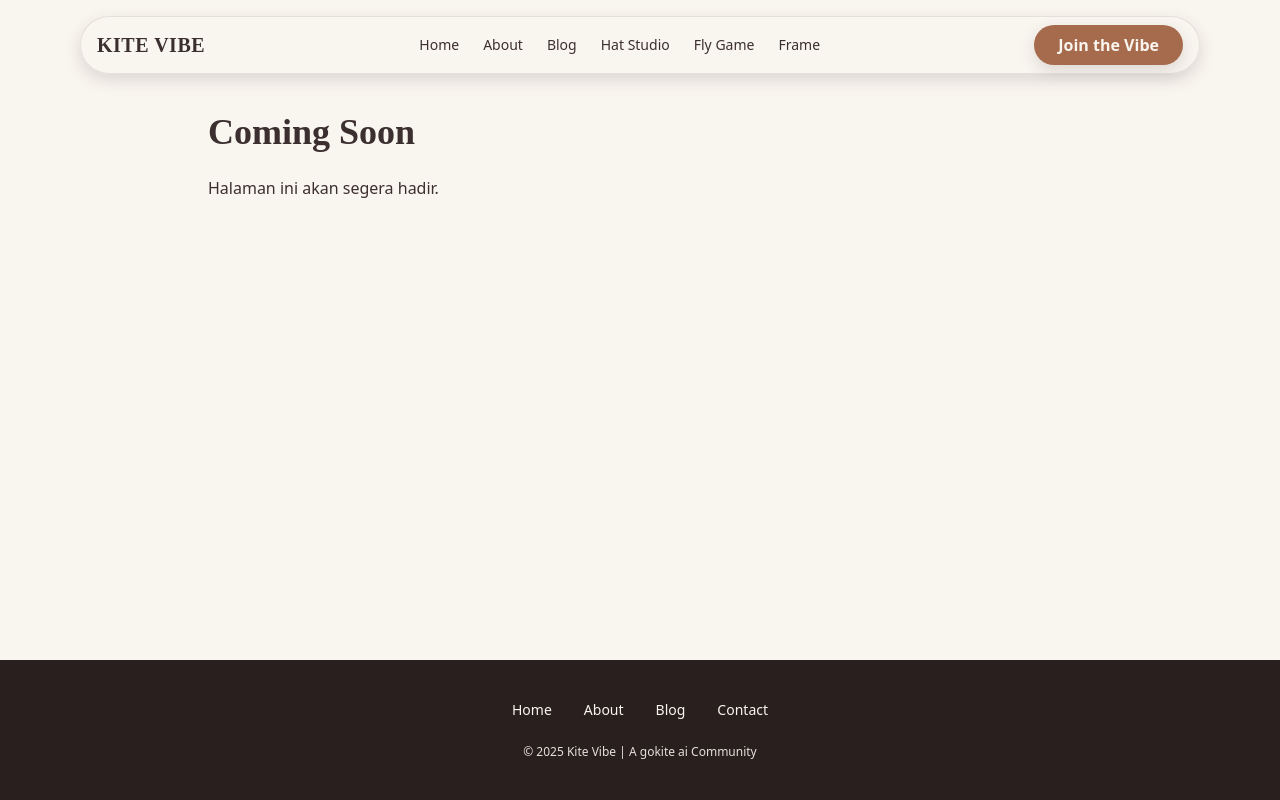
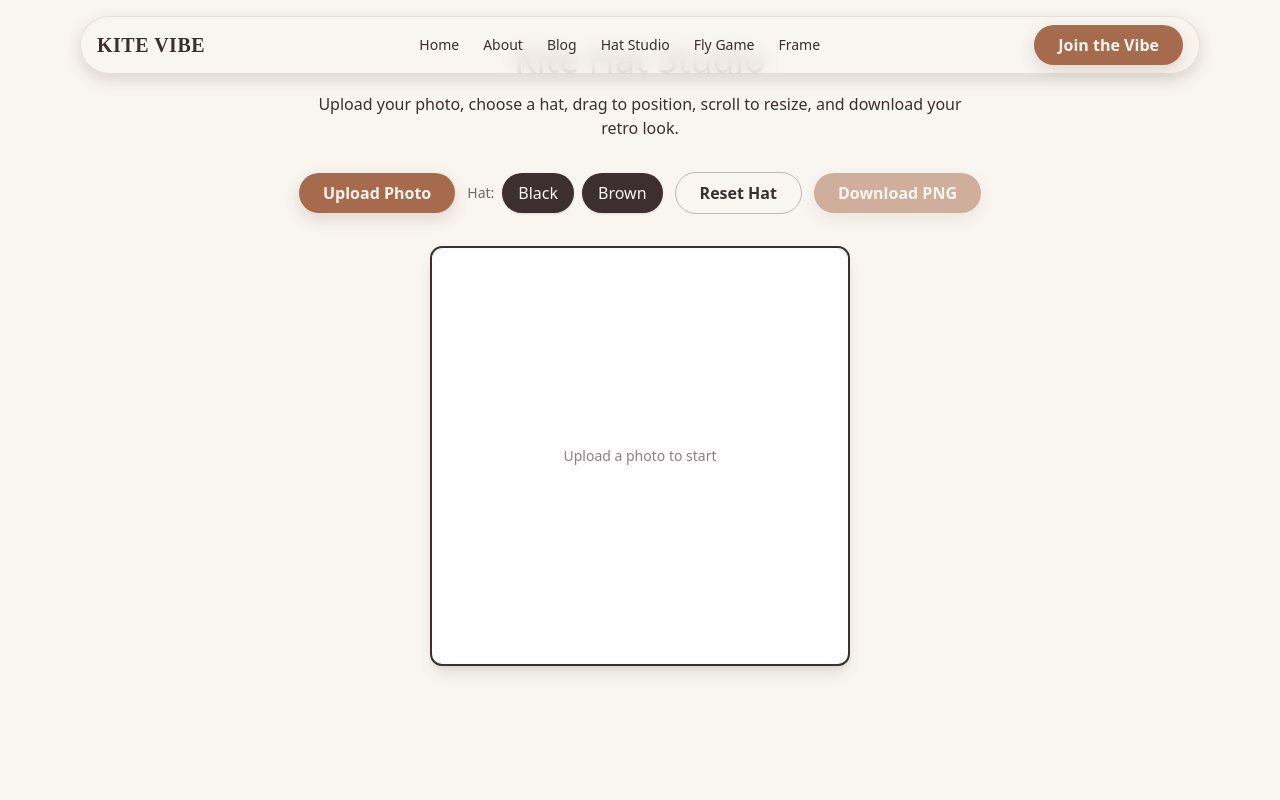
Before and after one commit to apdsdotcom-gif/kitevibe, a Next.js app: page /hat-studio in a window 1280 px wide. Shown: the top 800 px of the page. Built offline with nearby package versions, Linux system fonts and the light colour scheme.

Commit message:
Update page.tsx

```diff
--- a/app/hat-studio/page.tsx
+++ b/app/hat-studio/page.tsx
@@ -1,8 +1,269 @@
-export default function Page(){
+"use client";
+
+import { useEffect, useRef, useState } from "react";
+
+type HatMeta = {
+  src: string;
+  img?: HTMLImageElement;
+  naturalW?: number;
+  naturalH?: number;
+};
+
+const HATS: Record<"black" | "brown", HatMeta> = {
+  black: { src: "/images/hat-black.png" },
+  brown: { src: "/images/hat-brown.png" },
+};
+
+export default function HatStudioPage() {
+  // photo states
+  const [photoDataURL, setPhotoDataURL] = useState<string | null>(null);
+  const [photoNatural, setPhotoNatural] = useState({ w: 0, h: 0 });
+  const photoImgRef = useRef<HTMLImageElement | null>(null);
+
+  // preview layout
+  const PREVIEW_W = 420; // px
+  const [previewH, setPreviewH] = useState<number>(420);
+
+  // hat states
+  const [selected, setSelected] = useState<"black" | "brown" | null>(null);
+  const [hatPos, setHatPos] = useState({ x: 140, y: 60 }); // top-left (in preview coords)
+  const [hatScale, setHatScale] = useState(1); // 0.3 - 3
+  const [hatMeta, setHatMeta] = useState<HatMeta | null>(null);
+
+  // drag
+  const draggingRef = useRef(false);
+  const lastMouseRef = useRef<{ x: number; y: number } | null>(null);
+
+  // canvas for download
+  const canvasRef = useRef<HTMLCanvasElement>(null);
+
+  // load hat image metadata when selected
+  useEffect(() => {
+    if (!selected) return;
+    const meta = HATS[selected];
+    if (meta.img) {
+      setHatMeta(meta);
+      return;
+    }
+    const img = new Image();
+    img.crossOrigin = "anonymous";
+    img.src = meta.src;
+    img.onload = () => {
+      meta.img = img;
+      meta.naturalW = img.naturalWidth || img.width;
+      meta.naturalH = img.naturalHeight || img.height;
+      setHatMeta({ ...meta });
+    };
+  }, [selected]);
+
+  // handle photo upload
+  const onUpload = (e: React.ChangeEvent<HTMLInputElement>) => {
+    const file = e.target.files?.[0];
+    if (!file) return;
+    const reader = new FileReader();
+    reader.onload = () => {
+      const url = reader.result as string;
+      setPhotoDataURL(url);
+
+      const img = new Image();
+      img.src = url;
+      img.onload = () => {
+        const natW = img.naturalWidth || img.width;
+        const natH = img.naturalHeight || img.height;
+        setPhotoNatural({ w: natW, h: natH });
+
+        // set preview height by aspect ratio
+        const h = Math.round((PREVIEW_W * natH) / natW);
+        setPreviewH(h);
+
+        // place hat near top-center with reasonable size
+        setHatScale(0.8);
+        const baseW = PREVIEW_W * 0.5 * 0.8; // initial width
+        setHatPos({
+          x: Math.round((PREVIEW_W - baseW) / 2),
+          y: Math.round(h * 0.18),
+        });
+      };
+    };
+    reader.readAsDataURL(file);
+  };
+
+  // drag handlers
+  const onMouseDown = (e: React.MouseEvent) => {
+    draggingRef.current = true;
+    lastMouseRef.current = { x: e.clientX, y: e.clientY };
+  };
+  const onMouseUp = () => {
+    draggingRef.current = false;
+    lastMouseRef.current = null;
+  };
+  const onMouseLeave = () => onMouseUp();
+  const onMouseMove = (e: React.MouseEvent) => {
+    if (!draggingRef.current) return;
+    const last = lastMouseRef.current;
+    if (!last) return;
+    const dx = e.clientX - last.x;
+    const dy = e.clientY - last.y;
+    lastMouseRef.current = { x: e.clientX, y: e.clientY };
+    setHatPos((p) => ({ x: p.x + dx, y: p.y + dy }));
+  };
+
+  // wheel to resize
+  const onWheel = (e: React.WheelEvent) => {
+    e.preventDefault();
+    const next = Math.max(0.3, Math.min(3, hatScale - e.deltaY * 0.001));
+    setHatScale(next);
+  };
+
+  // compute hat draw size in preview coords
+  const hatPreviewSize = () => {
+    if (!hatMeta?.naturalW || !hatMeta?.naturalH) {
+      // fallback ratio
+      const w = PREVIEW_W * 0.5 * hatScale;
+      const h = w * (0.65);
+      return { w, h };
+    }
+    const ratio = hatMeta.naturalH / hatMeta.naturalW;
+    const w = PREVIEW_W * 0.5 * hatScale;
+    const h = w * ratio;
+    return { w, h };
+  };
+
+  // download final PNG at full photo resolution
+  const onDownload = () => {
+    if (!photoDataURL || !hatMeta?.img || !canvasRef.current) return;
+    const canvas = canvasRef.current;
+    const ctx = canvas.getContext("2d");
+    if (!ctx) return;
+
+    const factor = photoNatural.w / PREVIEW_W; // preview -> original scale
+    canvas.width = photoNatural.w;
+    canvas.height = photoNatural.h;
+
+    // draw photo
+    const base = new Image();
+    base.src = photoDataURL;
+    base.onload = () => {
+      ctx.clearRect(0, 0, canvas.width, canvas.height);
+      ctx.drawImage(base, 0, 0, canvas.width, canvas.height);
+
+      // draw hat
+      const sizePrev = hatPreviewSize();
+      const x = Math.round(hatPos.x * factor);
+      const y = Math.round(hatPos.y * factor);
+      const w = Math.round(sizePrev.w * factor);
+      const h = Math.round(sizePrev.h * factor);
+      ctx.drawImage(hatMeta.img as HTMLImageElement, x, y, w, h);
+
+      // trigger download
+      const link = document.createElement("a");
+      link.download = "kite-hat-result.png";
+      link.href = canvas.toDataURL("image/png");
+      link.click();
+    };
+  };
+
   return (
-    <main className="mx-auto max-w-4xl px-4 py-28">
-      <h1 className="h-playfair text-4xl font-bold">Coming Soon</h1>
-      <p className="mt-6">Halaman ini akan segera hadir.</p>
+    <main className="min-h-screen bg-cream text-brown px-4 py-10 flex flex-col items-center">
+      <h1 className="font-playfair text-4xl mb-3">Kite Hat Studio</h1>
+      <p className="max-w-2xl text-center mb-8">
+        Upload your photo, choose a hat, drag to position, scroll to resize, and download your retro look.
+      </p>
+
+      {/* Controls */}
+      <div className="flex flex-wrap items-center gap-3 mb-8">
+        <label className="btn-primary cursor-pointer inline-block">
+          <input type="file" accept="image/*" onChange={onUpload} className="hidden" />
+          Upload Photo
+        </label>
+
+        <div className="flex items-center gap-2">
+          <span className="text-sm opacity-70">Hat:</span>
+          <button
+            onClick={() => setSelected("black")}
+            className={`px-4 py-2 rounded-full shadow transition ${
+              selected === "black" ? "bg-orange-700 text-cream" : "bg-brown text-cream hover:bg-orange-700"
+            }`}
+          >
+            Black
+          </button>
+          <button
+            onClick={() => setSelected("brown")}
+            className={`px-4 py-2 rounded-full shadow transition ${
+              selected === "brown" ? "bg-orange-700 text-cream" : "bg-brown text-cream hover:bg-orange-700"
+            }`}
+          >
+            Brown
+          </button>
+        </div>
+
+        <button
+          onClick={() => {
+            // quick reset hat to top-center
+            const size = hatPreviewSize();
+            setHatScale(0.8);
+            setHatPos({ x: Math.round((PREVIEW_W - size.w) / 2), y: Math.round(previewH * 0.18) });
+          }}
+          className="btn-outline"
+        >
+          Reset Hat
+        </button>
+
+        <button
+          onClick={onDownload}
+          disabled={!photoDataURL || !selected}
+          className="btn-primary disabled:opacity-50"
+        >
+          Download PNG
+        </button>
+      </div>
+
+      {/* Preview */}
+      <div
+        className="relative rounded-xl shadow-lg border-2 border-brown bg-white overflow-hidden select-none"
+        style={{ width: PREVIEW_W, height: previewH }}
+        onMouseDown={onMouseDown}
+        onMouseUp={onMouseUp}
+        onMouseLeave={onMouseLeave}
+        onMouseMove={onMouseMove}
+        onWheel={onWheel}
+        title="Drag the hat. Scroll to resize."
+      >
+        {photoDataURL ? (
+          // eslint-disable-next-line @next/next/no-img-element
+          <img
+            ref={(el) => (photoImgRef.current = el)}
+            src={photoDataURL}
+            alt="Uploaded"
+            className="absolute inset-0 w-full h-full object-cover"
+            draggable={false}
+          />
+        ) : (
+          <div className="absolute inset-0 flex items-center justify-center text-sm opacity-60">
+            Upload a photo to start
+          </div>
+        )}
+
+        {photoDataURL && selected && hatMeta?.img && (
+          // eslint-disable-next-line @next/next/no-img-element
+          <img
+            src={hatMeta.src}
+            alt="Hat"
+            className="absolute"
+            draggable={false}
+            style={{
+              left: hatPos.x,
+              top: hatPos.y,
+              width: hatPreviewSize().w,
+              height: hatPreviewSize().h,
+              pointerEvents: "none",
+            }}
+          />
+        )}
+      </div>
+
+      {/* hidden canvas for export */}
+      <canvas ref={canvasRef} className="hidden" />
     </main>
   );
 }
```
